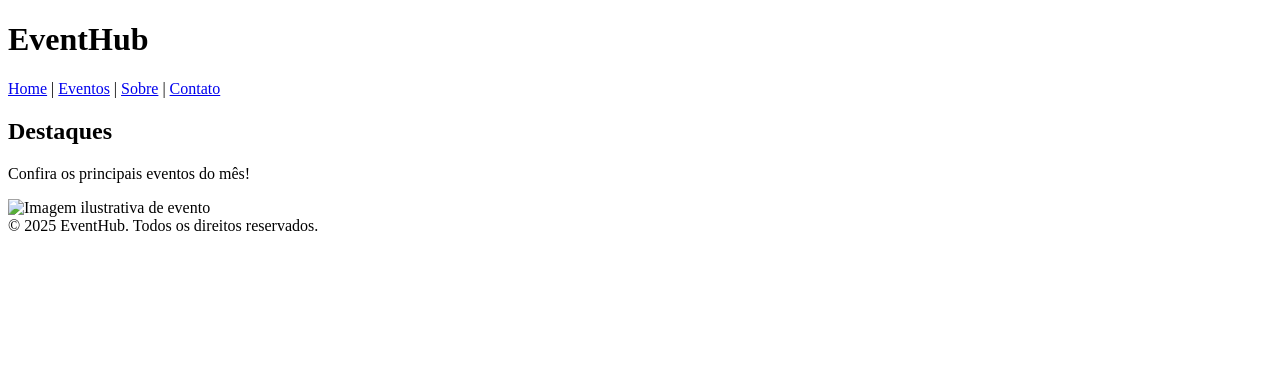
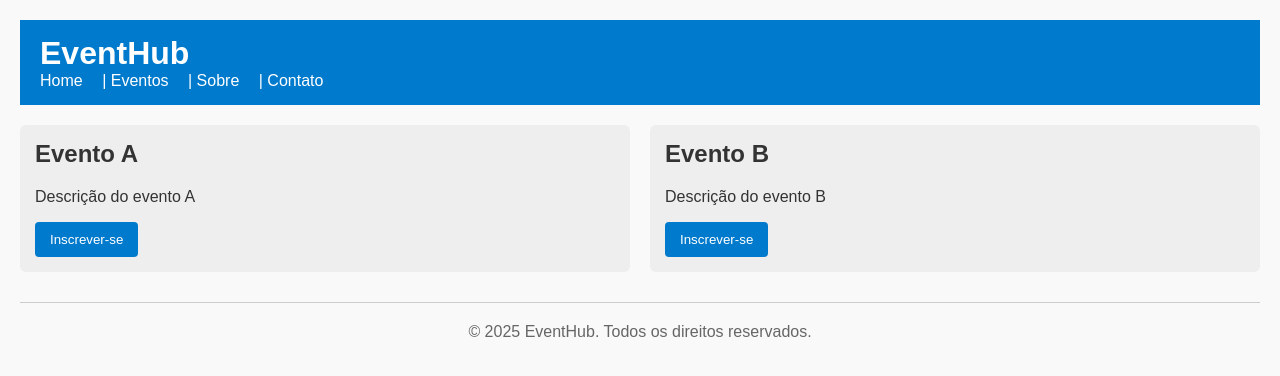
Before and after one commit to lucasborbacruz/LaboratirioFrontend, a plain HTML site: page eventhub/index.html in a window 1280 px wide. Drawn offline with Linux system fonts and the light colour scheme.

Commit message:
css na aula

```diff
--- a/eventhub/css/style.css
+++ b/eventhub/css/style.css
@@ -1 +1,65 @@
-texte
+body {
+  font-family: Arial, sans-serif;
+  background-color: #f9f9f9;
+  color: #333;
+  margin: 0;
+  padding: 20px;
+}
+
+header {
+  background: #007acc;
+  color: white;
+  padding: 15px 20px;
+}
+
+header h1 {
+  margin: 0;
+}
+
+header nav a {
+  color: white;
+  margin-right: 15px;
+  text-decoration: none;
+}
+
+header nav a:hover {
+  text-decoration: underline;
+}
+
+.container {
+  display: flex;
+  gap: 20px;
+  margin-top: 20px;
+}
+
+.item {
+  background: #eee;
+  padding: 15px;
+  border-radius: 6px;
+  flex: 1;
+}
+
+.item h2 {
+  margin-top: 0;
+}
+
+button {
+  background: #007acc;
+  color: white;
+  border: none;
+  padding: 10px 15px;
+  border-radius: 4px;
+  cursor: pointer;
+}
+
+button:hover {
+  background: #005fa3;
+}
+
+footer {
+  text-align: center;
+  padding: 20px;
+  color: #666;
+  border-top: 1px solid #ccc;
+  margin-top: 30px;
+}
--- a/eventhub/index.html
+++ b/eventhub/index.html
@@ -6,6 +6,7 @@
   <link rel="stylesheet" href="css/style.css">
 </head>
 <body>
+
   <header>
     <h1>EventHub</h1>
     <nav>
@@ -15,13 +16,26 @@
       <a href="#">Contato</a>
     </nav>
   </header>
+
   <main>
-    <h2>Destaques</h2>
-    <p>Confira os principais eventos do mês!</p>
-    <img src="img/evento.jpg" alt="Imagem ilustrativa de evento">
+    <div class="container">
+      <div class="item">
+        <h2>Evento A</h2>
+        <p>Descrição do evento A</p>
+        <button id="botaoA">Inscrever-se</button>
+      </div>
+      <div class="item">
+        <h2>Evento B</h2>
+        <p>Descrição do evento B</p>
+        <button id="botaoB">Inscrever-se</button>
+      </div>
+    </div>
   </main>
+
   <footer>
     © 2025 EventHub. Todos os direitos reservados.
   </footer>
+
+  <script src="js/script.js"></script>
 </body>
 </html>
```
